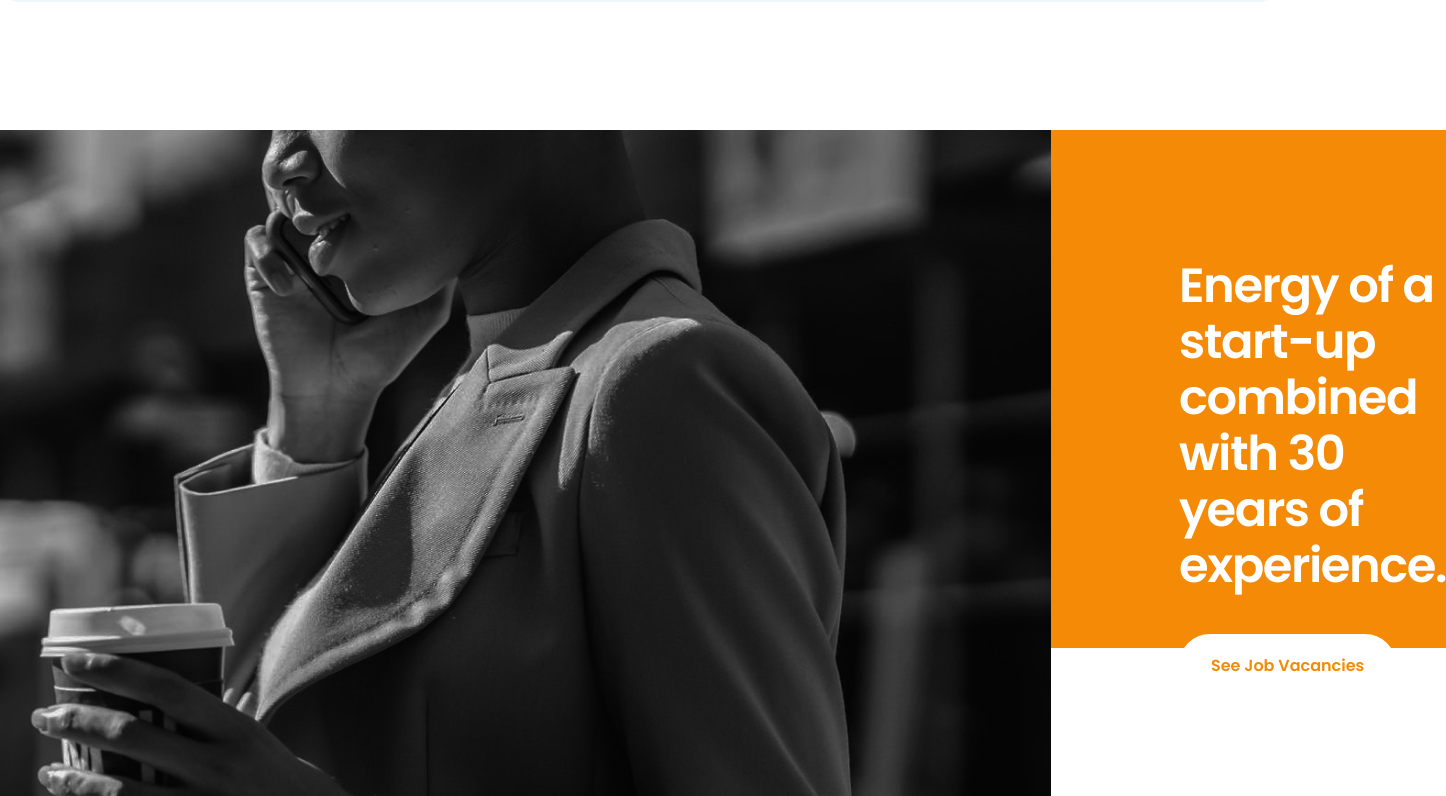
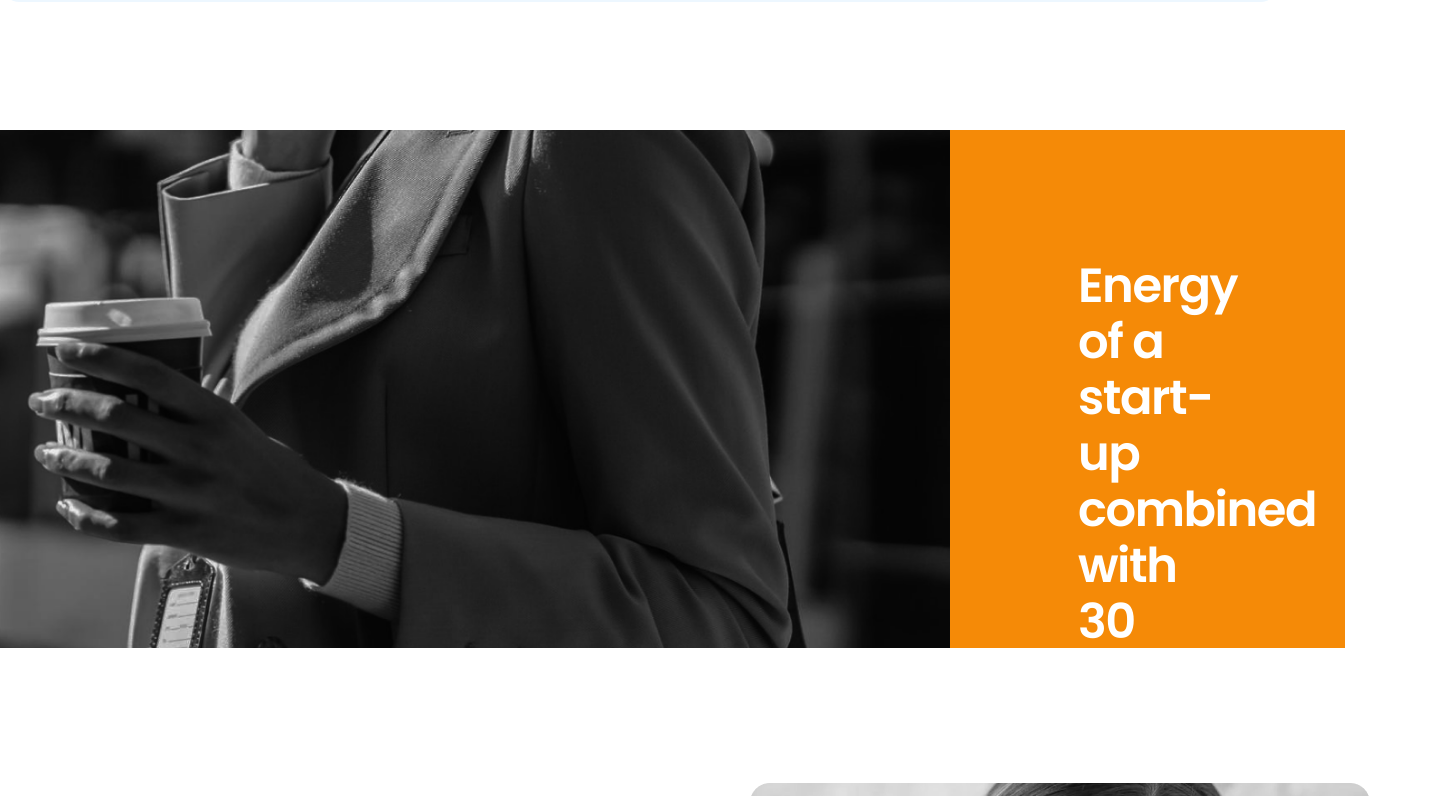
Before and after one commit to Sickoko/7pages, a plain HTML site: page home.html in a window 1280 px wide. Shown: the part 4064-4860 px from the top of the page, 1446 px wide, since content can reach past the window. Drawn offline with Linux system fonts and the light colour scheme.

Commit message:
Add files via upload

```diff
--- a/home.css
+++ b/home.css
@@ -596,8 +596,11 @@ header {
 
 }
 
-.cta__left {
+
+.cta__left img{
   object-fit: cover;
+  width: 950px;
+  height: 518px;
 }
 
 .cta__right {
@@ -615,6 +618,7 @@ header {
   color: #FFFFFF;
   padding-left: 128px;
   padding-top: 128px;
+  width: 70%;
 }
 
 .cta__btn {
```
